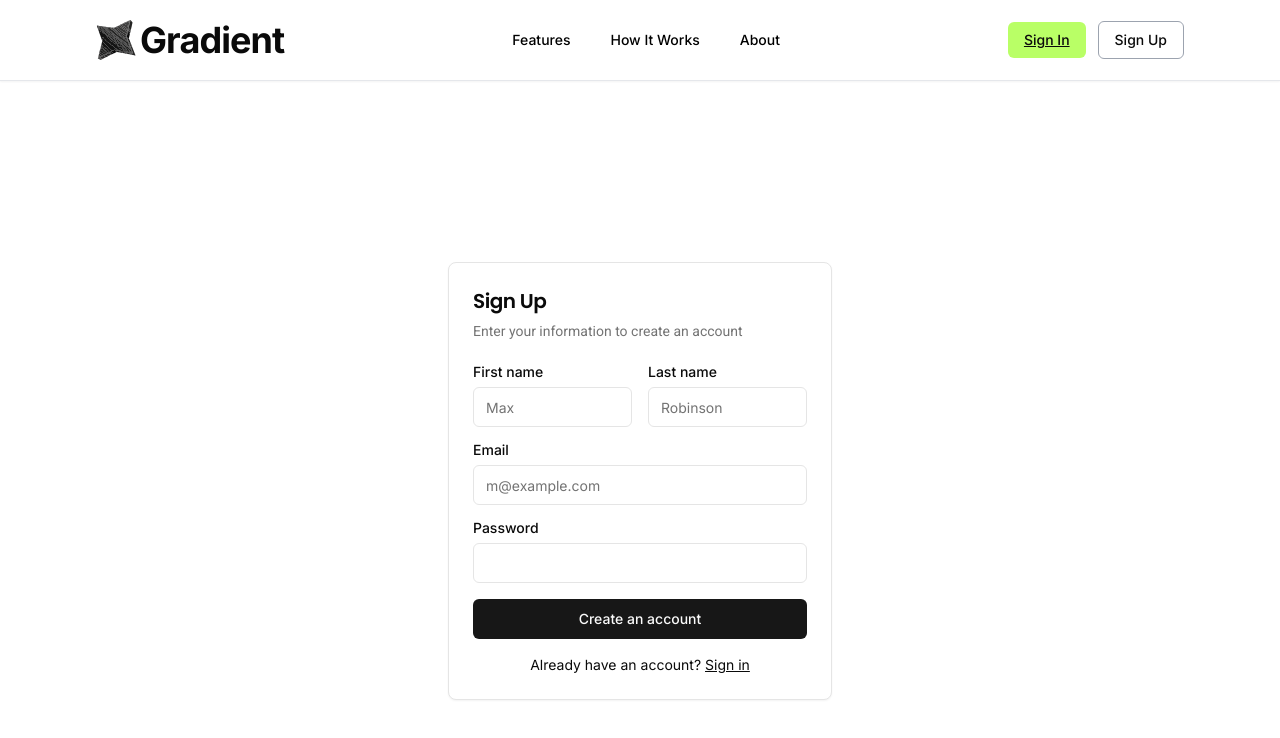
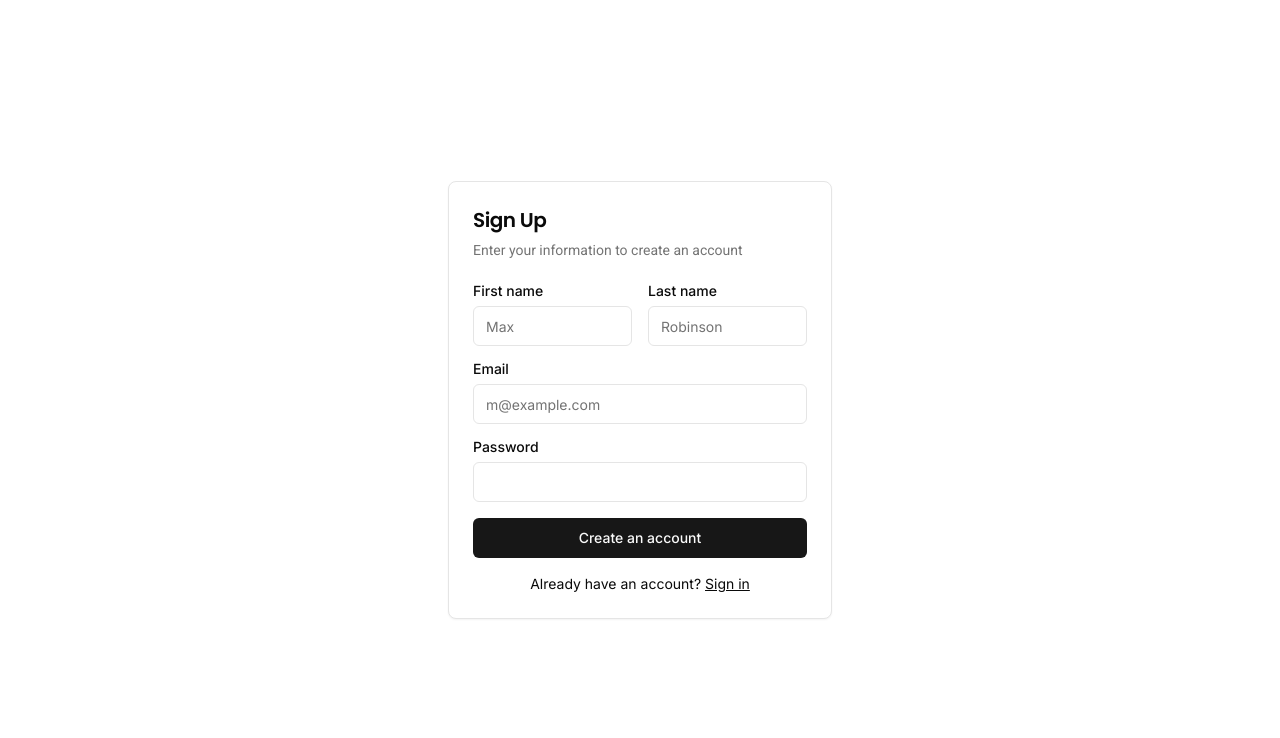
Before and after one commit to BinongoIsrael/academic-tracker, a Next.js app: page /signup in a window 1280 px wide. Shown: the top 738 px of the page. Built offline with nearby package versions, Linux system fonts and the light colour scheme.

Commit message:
remove Navbar from root layout

```diff
--- a/app/layout.tsx
+++ b/app/layout.tsx
@@ -2,7 +2,6 @@ import type { Metadata } from "next";
 import { Inter, Poppins, Roboto, Space_Grotesk } from "next/font/google";
 import "./globals.css";
 import { cn } from "@/lib/utils"
-import Navbar from "@/components/Navbar";
 
 const inter = Inter({
   subsets: ["latin"],
@@ -51,7 +50,6 @@ export default function RootLayout({
         spaceGrotesk.variable,
         inter.className
       )}>
-        <Navbar />
         {children}
       </body>
     </html>
--- a/app/page.tsx
+++ b/app/page.tsx
@@ -1,5 +1,6 @@
 import Footer from "@/components/Footer";
 import CallToAction from "@/components/CallToAction";
+import Navbar from "@/components/Navbar";
 
 import type { Metadata } from "next";
 
@@ -11,6 +12,7 @@ export const metadata: Metadata = {
 export default function Home() {
   return (
     <div className="min-h-screen bg-white">
+      <Navbar />
       <section className="max-w-7xl mx-auto px-8 md:px-16 lg:px-24 py-1 md:py-5">
         <div className="flex flex-col items-center text-center space-y-8">
           <h1 className="text-5xl md:text-6xl font-bold tracking-tight leading-tight max-w-md">
```
